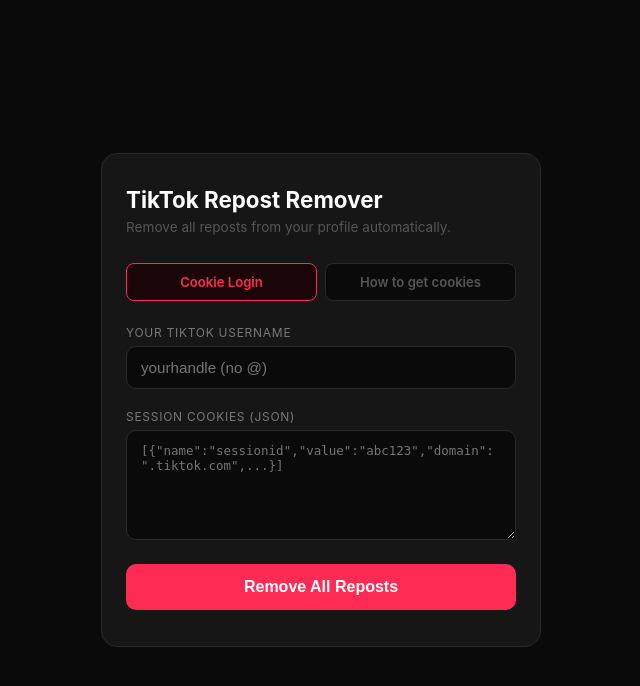
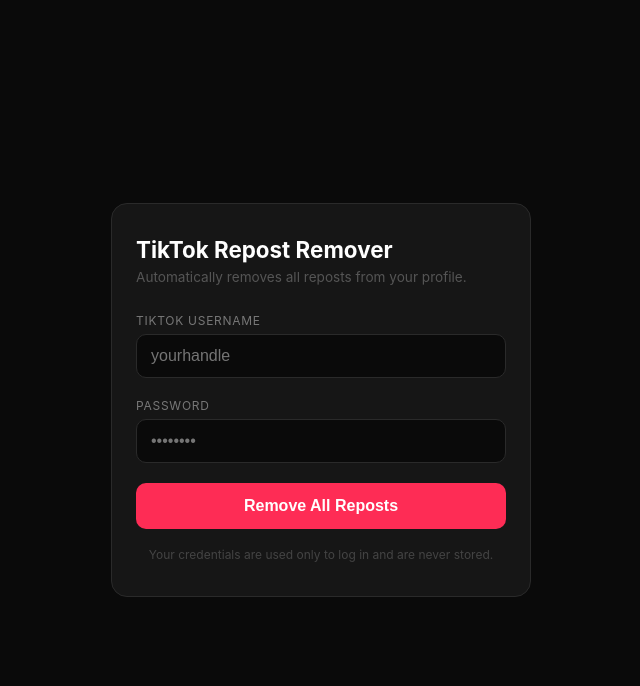
Before and after one commit to barryugp1-collab/tiktok-repost, a Flask app: page / in a window 1280 px wide. Shown: the top 686 px of the page, without its empty margins (319-959 px from the left). Run offline with Flask 3, Linux system fonts and the light colour scheme.

Commit message:
Refactor index.html for improved styling and layout
Updated styles and structure for the input fields and buttons. Changed the maximum width of the card, adjusted font sizes, and modified the text for better clarity.

```diff
--- a/templates/index.html
+++ b/templates/index.html
@@ -22,7 +22,7 @@
     border-radius: 16px;
     padding: 32px 24px;
     width: 100%;
-    max-width: 440px;
+    max-width: 420px;
   }
   h1 { font-size: 1.4rem; font-weight: 700; color: #fff; margin-bottom: 6px; }
   .sub { font-size: 0.85rem; color: #555; margin-bottom: 28px; }
@@ -34,40 +34,19 @@
     letter-spacing: 0.06em;
     margin-bottom: 6px;
   }
-  input, textarea {
+  input {
     width: 100%;
     background: #0a0a0a;
     border: 1px solid #2a2a2a;
     border-radius: 10px;
     color: #f0f0f0;
-    font-size: 0.95rem;
+    font-size: 1rem;
     padding: 12px 14px;
     margin-bottom: 20px;
     outline: none;
     transition: border-color 0.2s;
-    resize: vertical;
   }
-  input:focus, textarea:focus { border-color: #fe2c55; }
-  textarea { font-family: monospace; font-size: 0.78rem; min-height: 110px; }
-  .steps {
-    background: #0f0f0f;
-    border: 1px solid #222;
-    border-radius: 10px;
-    padding: 16px;
-    margin-bottom: 20px;
-    font-size: 0.82rem;
-    color: #777;
-    line-height: 1.8;
-  }
-  .steps strong { color: #bbb; }
-  .steps code {
-    background: #1a1a1a;
-    border-radius: 4px;
-    padding: 1px 6px;
-    font-size: 0.78rem;
-    color: #fe2c55;
-  }
-  .steps a { color: #fe2c55; text-decoration: none; }
+  input:focus { border-color: #fe2c55; }
   button {
     width: 100%;
     background: #fe2c55;
@@ -79,7 +58,6 @@
     padding: 14px;
     cursor: pointer;
     transition: opacity 0.2s;
-    margin-bottom: 4px;
   }
   button:disabled { opacity: 0.4; cursor: not-allowed; }
   .log {
@@ -91,7 +69,7 @@
     font-size: 0.8rem;
     font-family: monospace;
     color: #888;
-    max-height: 260px;
+    max-height: 280px;
     overflow-y: auto;
     display: none;
   }
@@ -99,77 +77,41 @@
   .entry:last-child { border-bottom: none; }
   .done { color: #4caf50; font-weight: 700; }
   .error { color: #fe2c55; font-weight: 700; }
-  .tabs { display: flex; gap: 8px; margin-bottom: 24px; }
-  .tab {
-    flex: 1;
-    padding: 10px;
-    border-radius: 8px;
-    border: 1px solid #2a2a2a;
-    background: #0a0a0a;
-    color: #555;
-    font-size: 0.82rem;
-    font-weight: 600;
-    cursor: pointer;
+  .note {
+    font-size: 0.75rem;
+    color: #444;
     text-align: center;
-    transition: all 0.2s;
+    margin-top: 16px;
+    line-height: 1.6;
   }
-  .tab.active { border-color: #fe2c55; color: #fe2c55; background: #1a0508; }
-  .section { display: none; }
-  .section.active { display: block; }
 </style>
 </head>
 <body>
 <div class="card">
   <h1>TikTok Repost Remover</h1>
-  <p class="sub">Remove all reposts from your profile automatically.</p>
+  <p class="sub">Automatically removes all reposts from your profile.</p>
 
-  <div class="tabs">
-    <div class="tab active" onclick="switchTab('cookie')">Cookie Login</div>
-    <div class="tab" onclick="switchTab('howto')">How to get cookies</div>
-  </div>
+  <label for="username">TikTok Username</label>
+  <input type="text" id="username" placeholder="yourhandle" autocomplete="username">
 
-  <div class="section active" id="tab-cookie">
-    <label for="username">Your TikTok Username</label>
-    <input type="text" id="username" placeholder="yourhandle (no @)">
-
-    <label for="cookies">Session Cookies (JSON)</label>
-    <textarea id="cookies" placeholder='[{"name":"sessionid","value":"abc123","domain":".tiktok.com",...}]'></textarea>
+  <label for="password">Password</label>
+  <input type="password" id="password" placeholder="••••••••" autocomplete="current-password">
 
   <button id="btn" onclick="startRemoval()">Remove All Reposts</button>
+
   <div class="log" id="log"></div>
-  </div>
 
-  <div class="section" id="tab-howto">
-    <div class="steps">
-      <strong>On desktop Chrome/Firefox:</strong><br><br>
-      1. Go to <a href="https://tiktok.com" target="_blank">tiktok.com</a> and log in normally<br>
-      2. Install the extension <strong>Cookie-Editor</strong> (<a href="https://chrome.google.com/webstore/detail/cookie-editor/hlkenndednhfkekhgcdicdfddnkalmdm" target="_blank">Chrome</a> / <a href="https://addons.mozilla.org/en-US/firefox/addon/cookie-editor/" target="_blank">Firefox</a>)<br>
-      3. Click the extension icon while on TikTok<br>
-      4. Click <code>Export</code> → <code>Export as JSON</code><br>
-      5. Copy the JSON and paste it into the Cookie Login tab<br><br>
-      <strong>Cookies expire</strong> after a while — if it stops working, re-export them.
-    </div>
-  </div>
+  <p class="note">Your credentials are used only to log in and are never stored.</p>
 </div>
 
 <script>
-function switchTab(name) {
-  document.querySelectorAll(".tab").forEach(t => t.classList.remove("active"));
-  document.querySelectorAll(".section").forEach(s => s.classList.remove("active"));
-  document.getElementById("tab-" + name).classList.add("active");
-  event.target.classList.add("active");
-}
-
 function startRemoval() {
   const username = document.getElementById("username").value.replace("@","").trim();
-  const cookies = document.getElementById("cookies").value.trim();
+  const password = document.getElementById("password").value.trim();
   const btn = document.getElementById("btn");
   const log = document.getElementById("log");
 
-  if (!username || !cookies) {
-    alert("Fill in both fields.");
-    return;
-  }
+  if (!username || !password) { alert("Fill in both fields."); return; }
 
   btn.disabled = true;
   btn.textContent = "Running...";
@@ -178,15 +120,19 @@ function startRemoval() {
 
   const fd = new FormData();
   fd.append("username", username);
-  fd.append("cookies", cookies);
+  fd.append("password", password);
 
-  fetch("/run", { method: "POST", body: fd })
-    .then(res => {
+  fetch("/run", { method: "POST", body: fd }).then(res => {
     const reader = res.body.getReader();
     const decoder = new TextDecoder();
+
     function read() {
       reader.read().then(({ done, value }) => {
-          if (done) { btn.disabled = false; btn.textContent = "Remove All Reposts"; return; }
+        if (done) {
+          btn.disabled = false;
+          btn.textContent = "Remove All Reposts";
+          return;
+        }
         decoder.decode(value).split("\n").filter(l => l.startsWith("data: ")).forEach(line => {
           const msg = line.replace("data: ", "").trim();
           const el = document.createElement("div");
```
Lines whose indentation alone changed are shown as unchanged.
